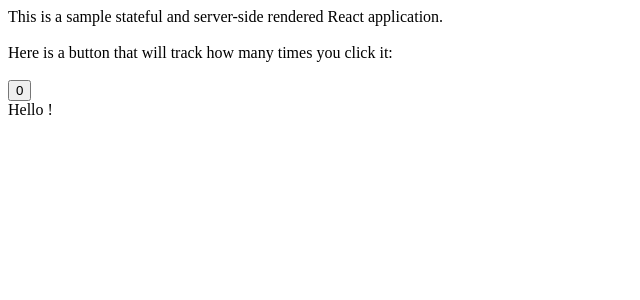
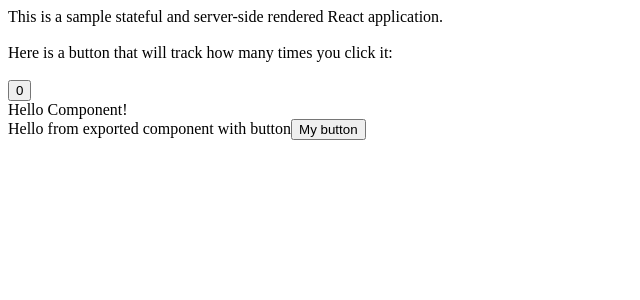
Before and after one commit to JaroslawParadysz/React-Stars-Game, a React app: page / in a window 1280 px wide. Shown: the top 300 px of the page, without its empty margins (0-640 px from the left). Built offline with nearby package versions, Linux system fonts and the light colour scheme; the HTML template or start-up script is replaced by a standard one.

Commit message:
Test components

```diff
--- a/src/components/App.js
+++ b/src/components/App.js
@@ -1,5 +1,7 @@
 import React, { useState } from 'react';
-import style from './styles/app.scss';
+//import style from './styles/app.scss';
+import Hello from './Hello';
+import ExportedComponent from './ExportedComponent';
 
 export default function App() {
   const [count, setCount] = useState(0);
@@ -16,9 +18,8 @@ export default function App() {
         <br />
         <button onClick={() => setCount(count + 1)}>{count}</button>
       </div>
-      <div className={style.gamePlayground}>
-        Hello !
-      </div>
+      <Hello/>
+      <ExportedComponent/>
     </React.Fragment>
   );
 }
--- /dev/null
+++ b/src/components/ExportedComponent.js
@@ -0,0 +1,16 @@
+import React from 'react';
+import Hello, {fun} from './Hello2';
+
+const ExportedComponent = () => {
+    console.log('hello from exported module!');
+    console.log(Hello);
+    fun();
+    return (
+        <div>
+            <span>Hello from exported component with button</span>
+            <button>My button</button>
+        </div>
+    );
+}
+
+export default ExportedComponent;
--- /dev/null
+++ b/src/components/Hello.js
@@ -0,0 +1,13 @@
+import React, { useState } from 'react';
+//import style from './styles/app.scss';
+
+export default function Hello() {
+  const [count, setCount] = useState(0);
+  return (
+    <React.Fragment>
+      <div>
+        Hello Component!
+      </div>
+    </React.Fragment>
+  );
+}
--- /dev/null
+++ b/src/components/Hello2.js
@@ -0,0 +1,3 @@
+const fun = () => console.log('Hello 2');
+export default 21;
+export {fun};
--- a/webpack.config.js
+++ b/webpack.config.js
@@ -10,22 +10,19 @@ module.exports = {
         },
         {
           test: /\.scss$/,
-          exclude: /node_modules/,
           use: [
-            {
-              loader: "style-loader" // creates style nodes from JS strings
-            },
-            {
-              loader: "css-loader" // translates CSS into CommonJS
-            },
-            {
-              loader: "sass-loader",
-              options: {
-                  sourceMap: true,
-              }, // compiles Sass to CSS
-            }
+            MiniCssExtractPlugin.loader,
+            'css-loader', // translates CSS into CommonJS
+            'postcss-loader',
+            'sass-loader' // compiles Sass to CSS, using Node Sass by default
           ]
-        },
+        }
       ],
     },
+    plugins: [
+      new MiniCssExtractPlugin({
+        filename: 'dist/css/bundle-[contenthash].css',
+        chunkFilename: 'dist/css/bundle-[contenthash].css'
+      }),
+    ]
   };
```
Also changed, not shown: package.json (+3 -5 lines), 1 other file (tests, documents, lock files or other folders).
